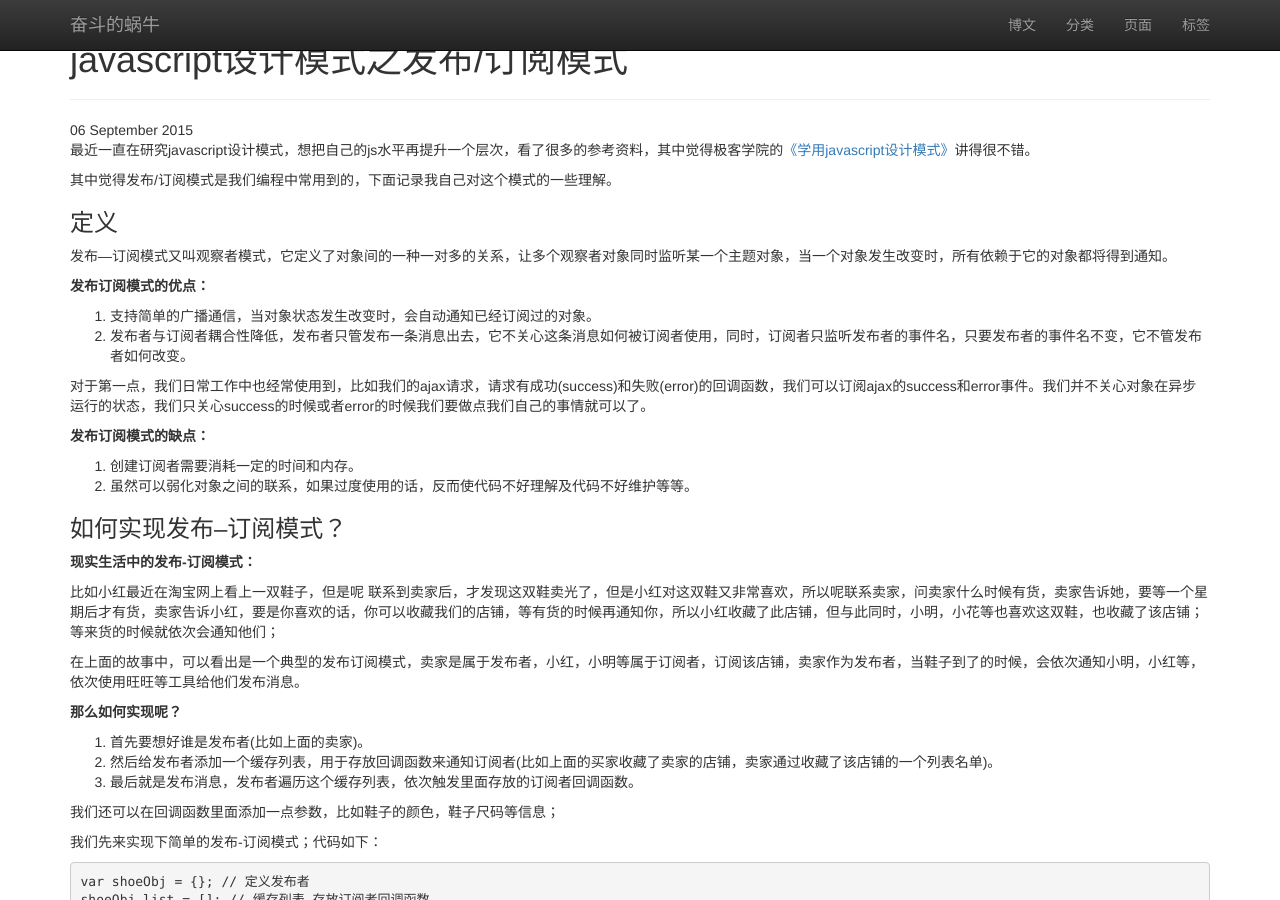
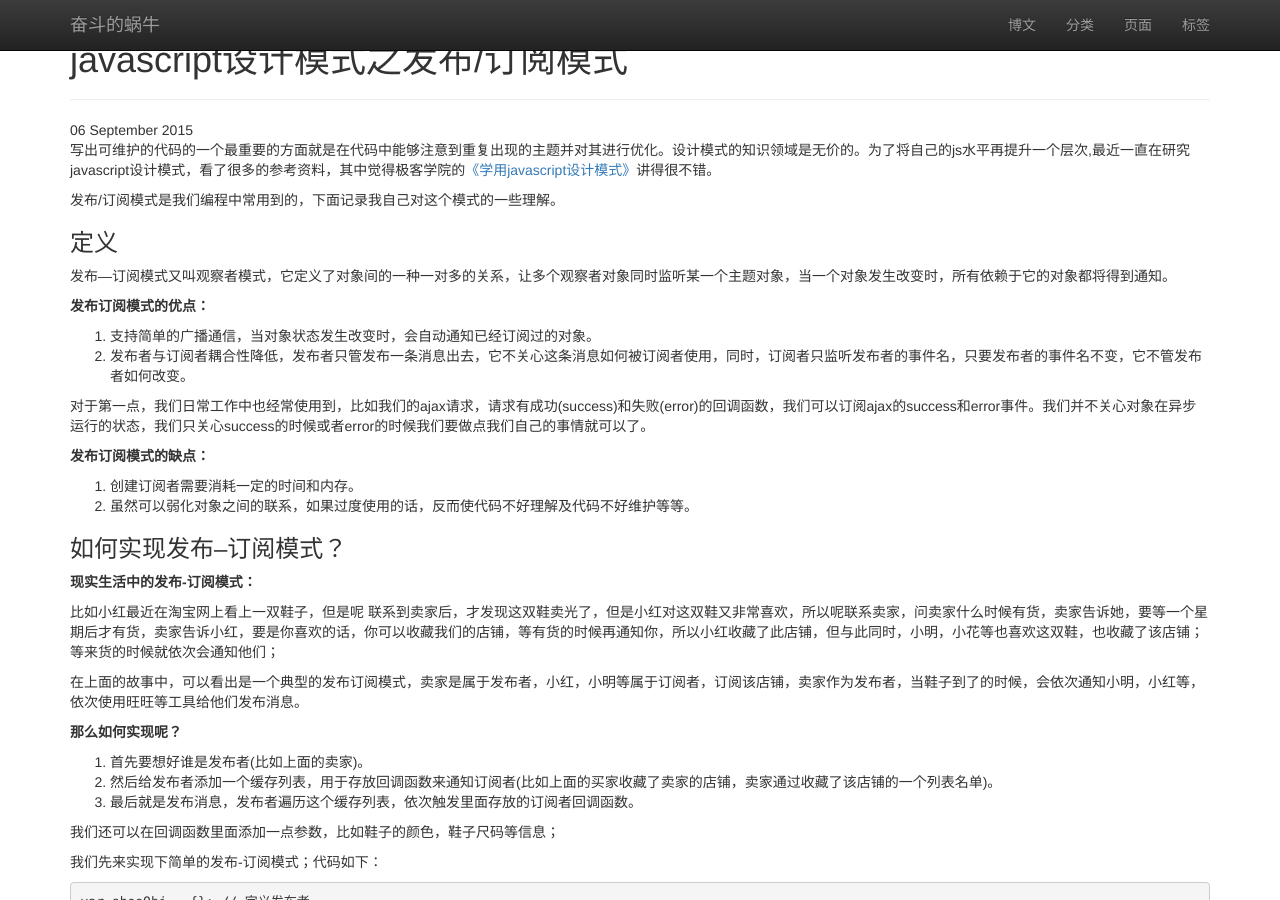
Before and after one commit to web-yuzd/web-yuzd.github.io, a Jekyll site: the page built from _posts/2015-09-06-javascript-patern-of-pubsub.md, in a window 1280 px wide and 900 px high. Built offline with Jekyll 4.4.1, drawn with Linux system fonts in a browser that asks for light colours; nearby versions of some CDN libraries; library files that are not in the unit come from our copies.

Commit message:
修改博客内容

```diff
--- a/_posts/2015-09-06-javascript-patern-of-pubsub.md
+++ b/_posts/2015-09-06-javascript-patern-of-pubsub.md
@@ -7,9 +7,9 @@ tags: ['技巧','设计模式']
 ---
 {% include JB/setup %}
 
-最近一直在研究javascript设计模式，想把自己的js水平再提升一个层次，看了很多的参考资料，其中觉得极客学院的[《学用javascript设计模式》](http://wiki.jikexueyuan.com/project/javascript-design-patterns/overwise.html)讲得很不错。
+写出可维护的代码的一个最重要的方面就是在代码中能够注意到重复出现的主题并对其进行优化。设计模式的知识领域是无价的。为了将自己的js水平再提升一个层次,最近一直在研究javascript设计模式，看了很多的参考资料，其中觉得极客学院的[《学用javascript设计模式》](http://wiki.jikexueyuan.com/project/javascript-design-patterns/overwise.html)讲得很不错。
 
-其中觉得发布/订阅模式是我们编程中常用到的，下面记录我自己对这个模式的一些理解。
+发布/订阅模式是我们编程中常用到的，下面记录我自己对这个模式的一些理解。
 
 ### 定义
 
```
